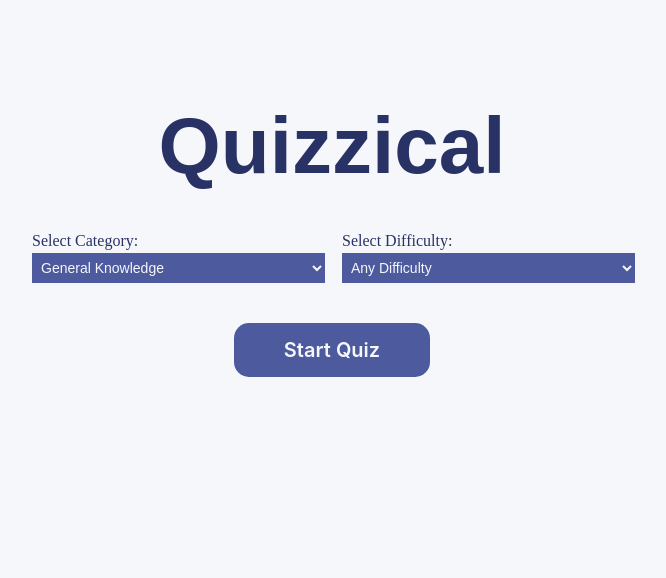
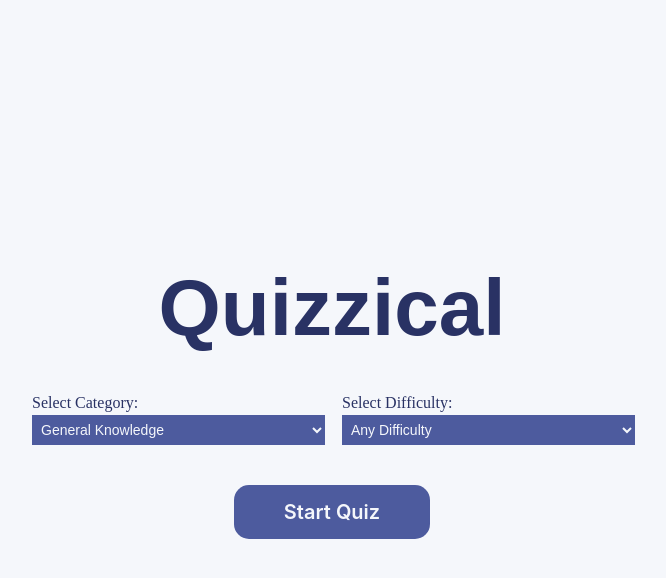
Before and after one commit to KaioPratess/quizzical-app, a React (Vite) app: page / in a window 1280 px wide. Shown: the top 578 px of the page, without its empty margins (308-974 px from the left). Built offline with nearby package versions, Linux system fonts and the light colour scheme.

Commit message:
Add link to homepage in the App component

```diff
--- a/src/App.css
+++ b/src/App.css
@@ -5,15 +5,16 @@
 }
 
 .main-container {
-  height: 900px;
   background-color: #F5F7FB;
   display: flex;
-  justify-content: center;
-  padding-top: 100px;
+  flex-direction: column;
+  align-items: center;
 }
 
 .initial-page {
+  height: 100vh;
   display: flex;
+  justify-content: center;
   flex-direction: column;
   align-items: center;
   gap: 40px;
@@ -24,6 +25,16 @@
   color: #293264;
   font-weight: bold;
   font-family: 'Karla', sans-serif;
+  user-select: none;
+}
+
+.header a {
+  font-size: 5rem;
+  color: #293264;
+  font-weight: bold;
+  font-family: 'Karla', sans-serif;
+  text-decoration: none;
+  margin-bottom: 30px;
 }
 
 .inputs {
@@ -80,12 +91,12 @@
 }
 
 .quiz-container {
-  width: 900px;
-  height: 550px;
+  max-width: 1200px;
   background-color: #F5F7FB;
   display: flex;
   flex-direction: column;
   align-items: center;
+  padding: 20px;
 }
 
 .question h2 {
--- a/src/App.jsx
+++ b/src/App.jsx
@@ -32,9 +32,14 @@ function App() {
     }
   }
 
+  const style = {
+    height: !startGame ? '100vh' : '900px'
+  }
+
   return (
-    <div className='main-container'>
+    <div className='main-container' style={style}>
       {!startGame && <InitialPage handleChange={handleChange} handleClick={start}/>}
+      {startGame && <header className='header'><a href={<InitialPage handleChange={handleChange} handleClick={start}/>}>Quizzical</a></header>}
       {startGame && <Quiz inputs={inputs}/>}
     </div>
   )
--- a/src/components/InitialPage.jsx
+++ b/src/components/InitialPage.jsx
@@ -1,4 +1,3 @@
-import {useState, useEffect} from 'react'
 import info from '../info'
 
 export default function InitialPage(props) {
--- a/src/components/Quiz.jsx
+++ b/src/components/Quiz.jsx
@@ -28,6 +28,7 @@ export default function Quiz(props) {
                     <label htmlFor={id} className="option">{opt}</label>
                   </li>
         })
+
         return <div className='question' key={nanoid()} >
         <h2>{result.question}</h2>
         <ul>
```
